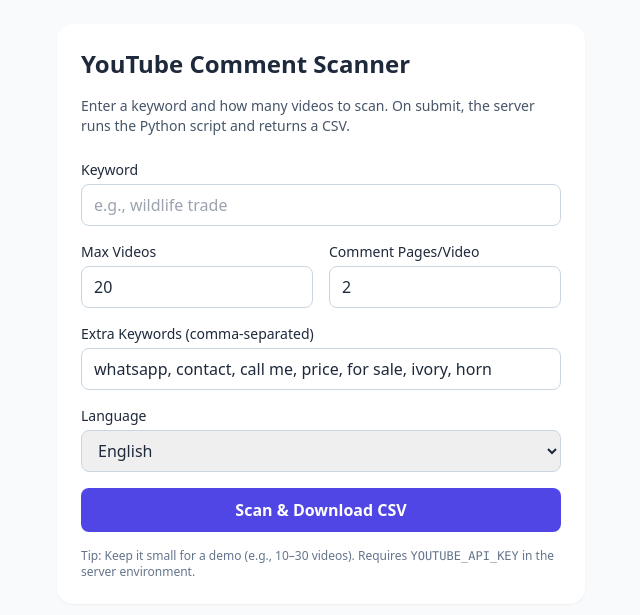
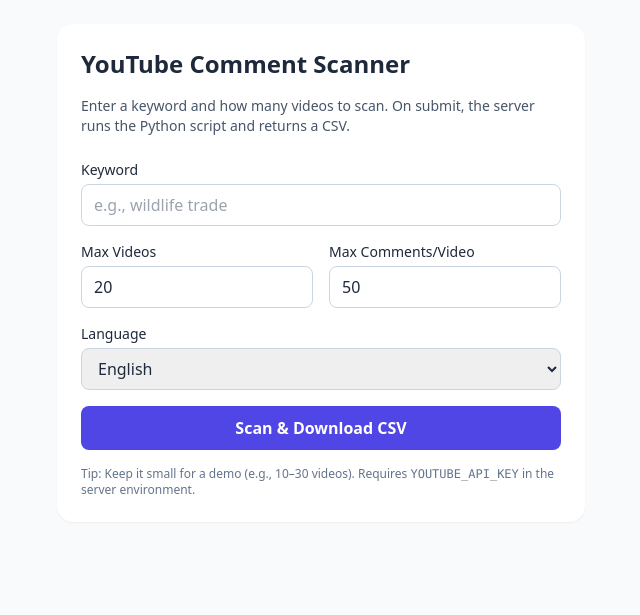
Before and after one commit to sangwan15/yt_scanner, a Flask app: page / in a window 1280 px wide. Shown: the top 615 px of the page, without its empty margins (319-959 px from the left). Run offline with Flask 3, Linux system fonts and the light colour scheme; some libraries are stand-ins or nearby versions.

Commit message:
Update index.html

```diff
--- a/templates/index.html
+++ b/templates/index.html
@@ -15,7 +15,7 @@
             Enter a keyword and how many videos to scan. On submit, the server runs the Python script and returns a CSV.
         </p>
 
-       <form id="scan-form" class="grid gap-4">
+        <form id="scan-form" class="grid gap-4">
             <div>
                 <label class="block text-sm font-medium mb-1">Keyword</label>
                 <input name="keyword" required placeholder="e.g., wildlife trade"
@@ -29,19 +29,15 @@
                            class="w-full rounded-lg border border-slate-300 px-3 py-2 focus:outline-none focus:ring-2 focus:ring-indigo-500" />
                 </div>
                 <div>
-                    <label class="block text-sm font-medium mb-1">Comment Pages/Video</label>
-                    <input name="max_comment_pages" type="number" min="1" max="5" value="2"
+                    <label class="block text-sm font-medium mb-1">Max Comments/Video</label>
+                    <input name="max_comments" type="number" min="1" max="200" value="50"
                            class="w-full rounded-lg border border-slate-300 px-3 py-2 focus:outline-none focus:ring-2 focus:ring-indigo-500" />
                 </div>
             </div>
 
+
+
             <div>
-                <label class="block text-sm font-medium mb-1">Extra Keywords (comma-separated)</label>
-                <input name="keywords" value="whatsapp, contact, call me, price, for sale, ivory, horn"
-                       class="w-full rounded-lg border border-slate-300 px-3 py-2 focus:outline-none focus:ring-2 focus:ring-indigo-500" />
-            </div>
-
-           <div>
                 <label class="block text-sm font-medium mb-1">Language</label>
                 <select name="language" class="w-full rounded-lg border border-slate-300 px-3 py-2 focus:outline-none focus:ring-2 focus:ring-indigo-500">
                     <option value="en">English</option>
@@ -57,7 +53,7 @@
                 Scan & Download CSV
             </button>
 
-           <div id="log-container" class="hidden">
+            <div id="log-container" class="hidden">
                 <label class="block text-sm font-medium mb-1">Logs</label>
                 <pre id="log-window" class="w-full h-48 bg-black text-green-200 overflow-y-scroll rounded-lg p-2 text-xs"></pre>
             </div>
@@ -69,7 +65,7 @@
         </form>
     </div>
 </main>
-    <script>
+<script>
 const form = document.getElementById('scan-form');
 const logContainer = document.getElementById('log-container');
 const logWindow = document.getElementById('log-window');
@@ -96,7 +92,7 @@
         const url = URL.createObjectURL(blob);
         const a = document.createElement('a');
         a.href = url;
-        a.download = 'yt_scan_results.zip';
+        a.download = 'yt_comment_hits.csv';
         document.body.appendChild(a);
         a.click();
         a.remove();
```
